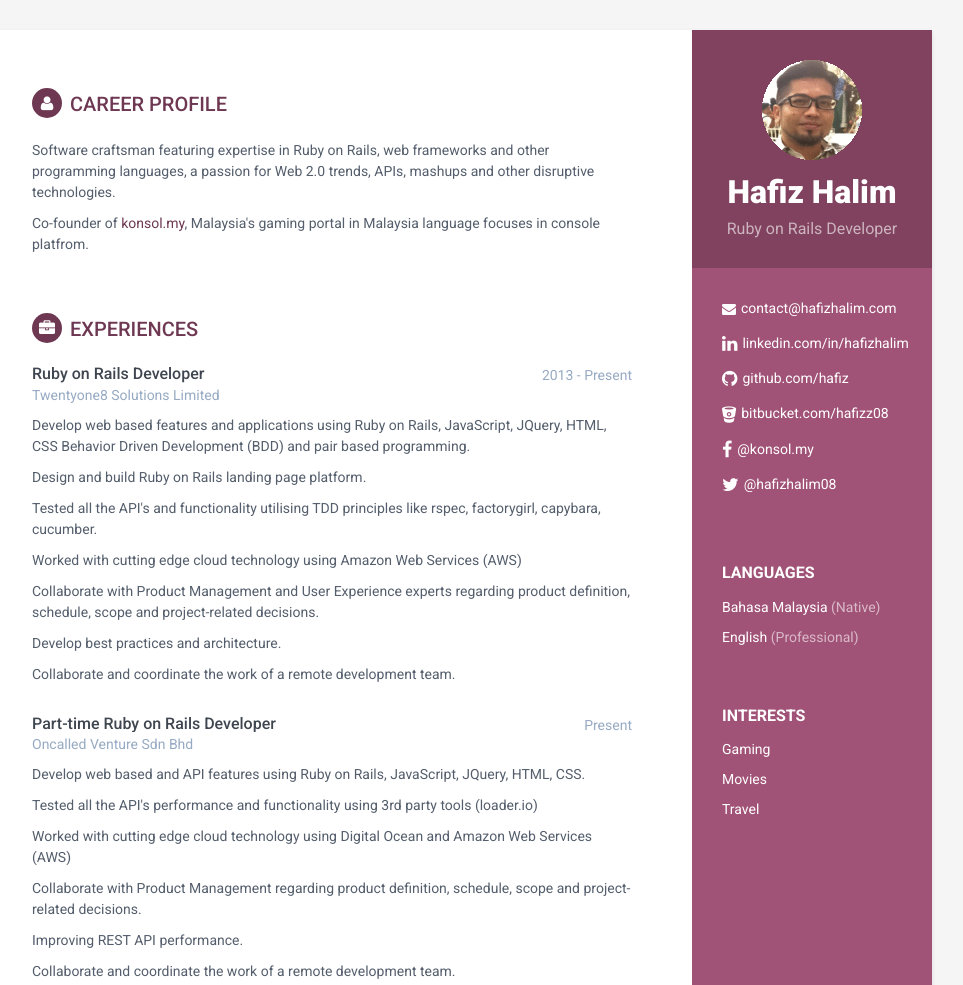
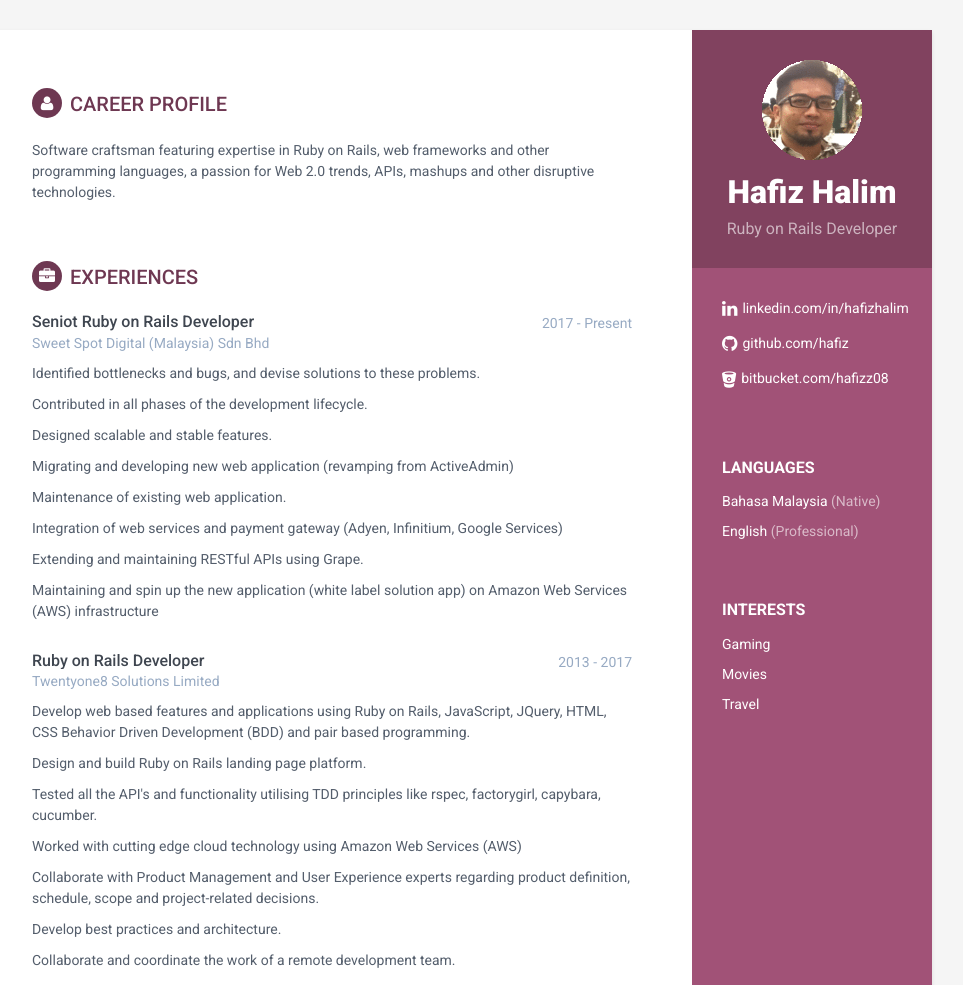
Before and after one commit to hafiz/hafiz.github.io, a plain HTML site: page index.html in a window 1280 px wide. Shown: the top 985 px of the page, without its empty margins (188-1151 px from the left). Drawn offline with Linux system fonts and the light colour scheme.

Commit message:
updated cv

```diff
--- a/index.html
+++ b/index.html
@@ -37,12 +37,9 @@
 
             <div class="contact-container container-block">
                 <ul class="list-unstyled contact-list">
-                    <li class="email"><i class="fa fa-envelope"></i><a href="mailto: contact@hafizhalim.com">contact@hafizhalim.com</a></li>
                     <li class="linkedin"><i class="fa fa-linkedin"></i><a href="http://linkedin.com/in/hafizhalim" target="_blank">linkedin.com/in/hafizhalim</a></li>
                     <li class="github"><i class="fa fa-github"></i><a href="http://github.com/hafiz" target="_blank">github.com/hafiz</a></li>
                     <li class="bitbucket"><i class="fa fa-bitbucket"></i><a href="http://bitbucket.com/hafizz08" target="_blank">bitbucket.com/hafizz08</a></li>
-                    <li class="facebook"><i class="fa fa-facebook"></i><a href="https://facebook.com/konsol.my" target="_blank">@konsol.my</a></li>
-                    <li class="twitter"><i class="fa fa-twitter"></i><a href="https://twitter.com/hafizhalim08" target="_blank">@hafizhalim08</a></li>
                 </ul>
             </div><!--//contact-container-->
 
@@ -71,8 +68,6 @@
                 <h2 class="section-title"><i class="fa fa-user"></i>Career Profile</h2>
                 <div class="summary">
                     <p>Software craftsman featuring expertise in Ruby on Rails, web frameworks and other programming languages, a passion for Web 2.0 trends, APIs, mashups and other disruptive technologies.</p>
-
-                    <p>Co-founder of <a href="http://konsol.my" target="_blank">konsol.my</a>, Malaysia's gaming portal in Malaysia language focuses in console platfrom.</p>
                 </div><!--//summary-->
             </section><!--//section-->
 
@@ -82,8 +77,35 @@
                 <div class="item">
                     <div class="meta">
                         <div class="upper-row">
+                            <h3 class="job-title">Seniot Ruby on Rails Developer</h3>
+                            <div class="time">2017 - Present</div>
+                        </div><!--//upper-row-->
+                        <div class="company">Sweet Spot Digital (Malaysia) Sdn Bhd</div>
+                    </div><!--//meta-->
+                    <div class="details">
+                        <p>Identified bottlenecks and bugs, and devise solutions to these problems.</p>
+
+                        <p>Contributed in all phases of the development lifecycle.</p>
+
+                        <p>Designed scalable and stable features.</p>
+
+                        <p>Migrating and developing new web application (revamping from ActiveAdmin)</p>
+
+                        <p>Maintenance of existing web application.</p>
+
+                        <p>Integration of web services and payment gateway (Adyen, Infinitium, Google Services)</p>
+
+                        <p>Extending and maintaining RESTful APIs using Grape.</p>
+
+                        <p>Maintaining and spin up the new application (white label solution app) on Amazon Web Services (AWS) infrastructure</p>
+                    </div><!--//details-->
+                </div><!--//item-->
+
+                <div class="item">
+                    <div class="meta">
+                        <div class="upper-row">
                             <h3 class="job-title">Ruby on Rails Developer</h3>
-                            <div class="time">2013 - Present</div>
+                            <div class="time">2013 - 2017</div>
                         </div><!--//upper-row-->
                         <div class="company">Twentyone8 Solutions Limited</div>
                     </div><!--//meta-->
```
